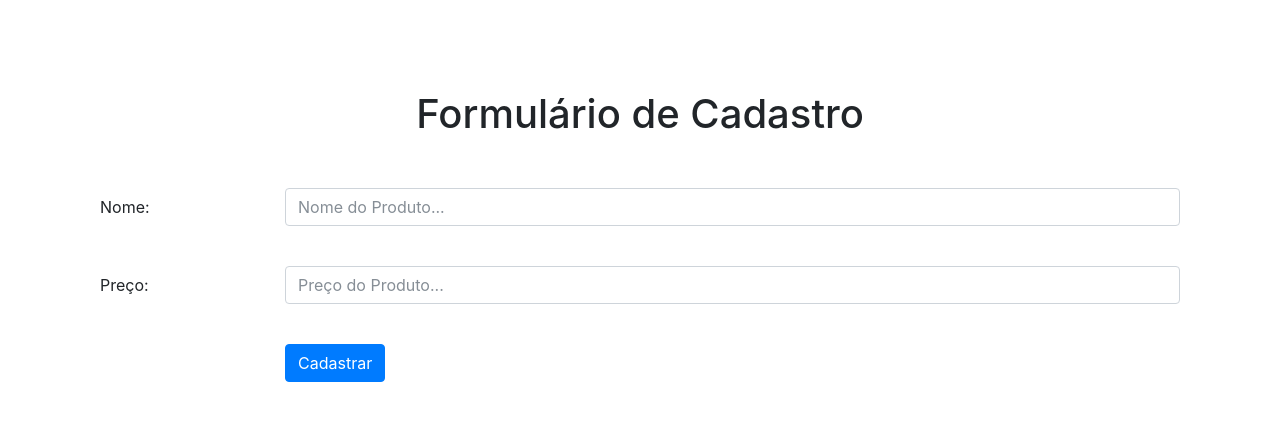
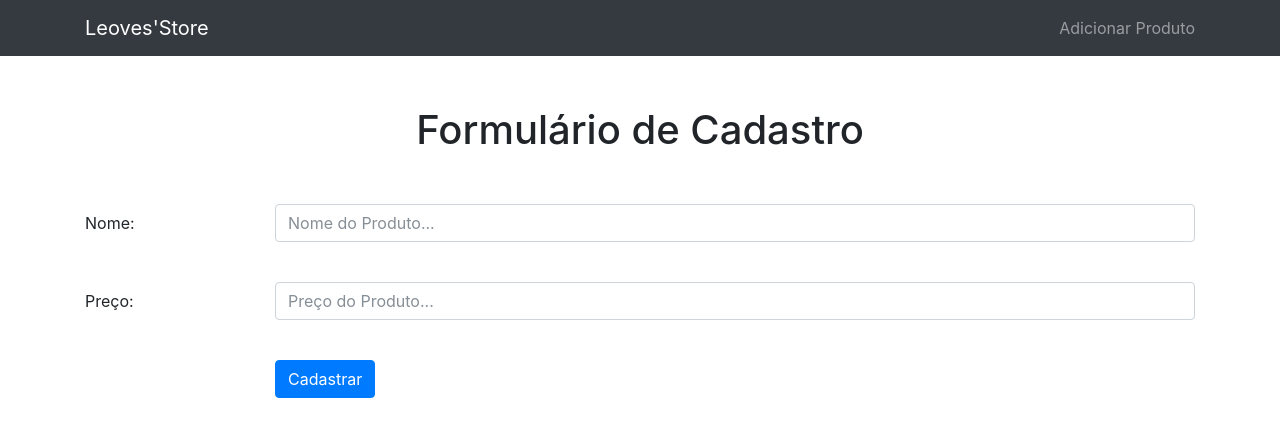
Before and after one commit to leovesoliveira/exercicio-alura-loja, a PHP site: page /produto-formulario.php in a window 1280 px wide. Shown: the top 437 px of the page. Run offline with PHP 8.4, Linux system fonts and the light colour scheme.

Commit message:
adicionado menu e função insereProduto

```diff
--- a/cabecalho.php
+++ b/cabecalho.php
@@ -6,6 +6,20 @@
     <link rel="stylesheet" type="text/css" href="css/main.css">
 </head>
 <body>
+    <div class="navbar navbar-dark bg-dark">
+        <div class="container">
+            <div class="navbar-header">
+                <a href="index.php" class="navbar-brand">Leoves'Store</a>
+            </div>
+
+            <div>
+                <ul class="navbar-nav">
+                    <li class="nav-item"><a class="nav-link" href="produto-formulario.php">Adicionar Produto</a></li>
+                </ul>
+            </div>
+        </div>
+    </div>
+
     <div class="container">
         <div class="all">
 <!-- FINAL CABEÇALHO -->
--- a/css/main.css
+++ b/css/main.css
@@ -1,12 +1,7 @@
-body {
-    padding-top: 50px;
-}
-
 h1 {
     margin: 0 0 50px 0;
     text-align: center;
 }
-
 .all {
-    padding: 40px 15px;
+    padding: 50px 0 0 0;
 }
```
Also changed, not shown: adiciona-produto.php (+8 -3 lines).
